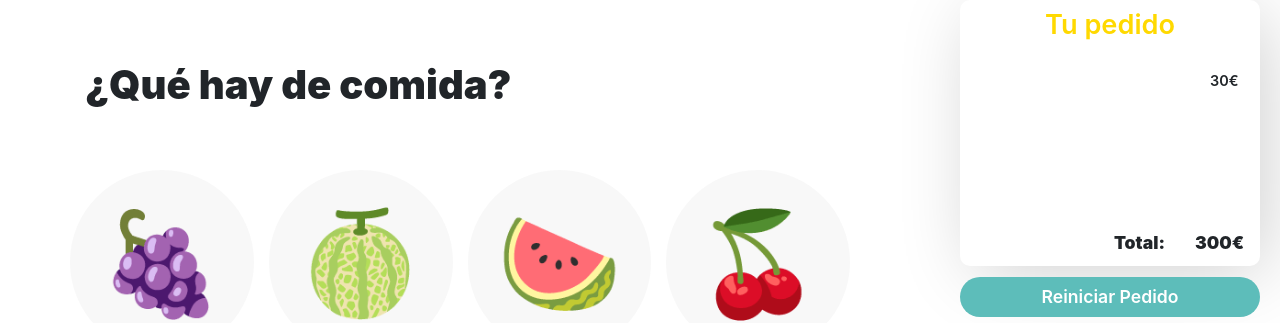
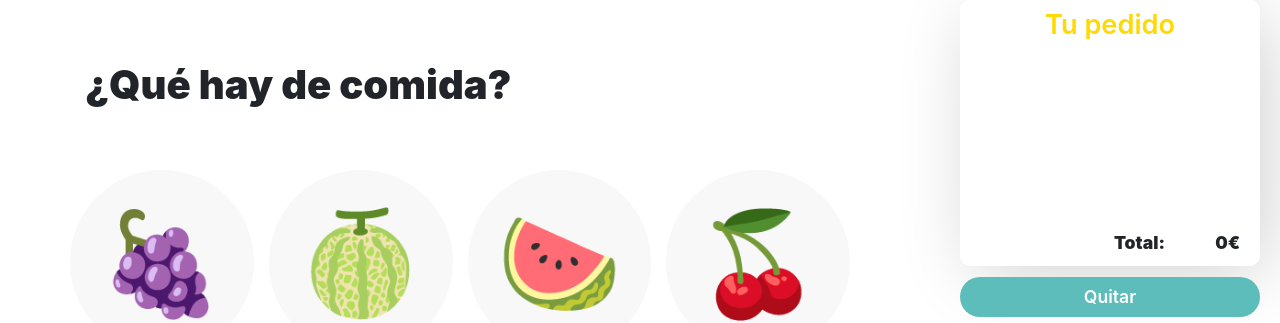
Before and after one commit to guceda/cajaRegistradora, an Angular app: page / in a window 1280 px wide. Shown: the part 490-813 px from the top of the page. Built offline with nearby package versions, Linux system fonts and the light colour scheme.

Commit message:
funcionando todo

```diff
--- a/src/app/app.component.html
+++ b/src/app/app.component.html
@@ -6,7 +6,7 @@
             <app-lista-productos  (onSend) = "handleOnSend($event)" [productos]="bebida" titulo="¿Y de bebida?"></app-lista-productos>
             <app-lista-productos  (onSend) = "handleOnSend($event)" [productos]="postre" titulo="Nuestros postres"></app-lista-productos>
         </div>
-        <app-carrito [listaCompra] = "listaProductos"></app-carrito>
+        <app-carrito (onBorrar) = "handleOnBorrar($event)" [listaCompra] = "listaProductos"></app-carrito>
     </div>
 </div>
 <app-footer></app-footer>
--- a/src/app/app.component.ts
+++ b/src/app/app.component.ts
@@ -53,5 +53,8 @@ export class AppComponent {
     this.listaProductos.push($event)
     console.log(this.listaProductos);
   }
-
+  handleOnBorrar($event){
+    this.listaProductos.splice((this.listaProductos.length-1),1)
+    console.log(this.listaProductos)
+  }
 }
--- a/src/app/carrito/carrito.component.html
+++ b/src/app/carrito/carrito.component.html
@@ -6,16 +6,16 @@
     </div>
     <div class="producto1 row justify-content-between">
         <div class="col-3"><div *ngFor = "let p of listaCompra">{{p.nombre}}</div></div>
-        <div class="col-1"><div>30€</div></div>
+        <div class="col-1"><div *ngFor = "let p of listaCompra">{{p.precio}}€</div></div>
 
       </div>
 
     <div class="row ">
         <div class="total col-9"><div>Total:</div></div>
-        <div class="total col-3"><div>300€</div></div>
+        <div class="total col-3"><div>{{sumarTotal()}}€</div></div>
       </div>
     </div>
     <div class="calcular row ">
-        <div class="calc col-12"><div>Reiniciar Pedido</div></div>
+        <div (click) = "handleClick()" class="calc col-12"><div>Quitar</div></div>
       </div>
   </div>
--- a/src/app/carrito/carrito.component.ts
+++ b/src/app/carrito/carrito.component.ts
@@ -1,4 +1,4 @@
-import { Component, OnInit,Input } from '@angular/core';
+import { Component, OnInit,Input, Output, EventEmitter } from '@angular/core';
 
 
 @Component({
@@ -8,10 +8,22 @@ import { Component, OnInit,Input } from '@angular/core';
 })
 export class CarritoComponent implements OnInit {
   @Input()listaCompra:any
-  constructor() { }
-
+  @Output()onBorrar: EventEmitter<any>
+  constructor() {
+    this.onBorrar = new EventEmitter()
+   }
   ngOnInit() {
   }
+  sumarTotal(){
+    let suma = 0
+    for (let i = 0; i < this.listaCompra.length; i++) {
+      suma += parseInt(this.listaCompra[i].precio)
+    }
+    return suma
+  }
+  handleClick(){
+    console.log('click para borrar');
+    this.onBorrar.emit('emitiendo para borrar')
 
-
+  }
 }
```
Also changed, not shown: src/app/carrito/carrito.component.css (line endings or trailing spaces).
